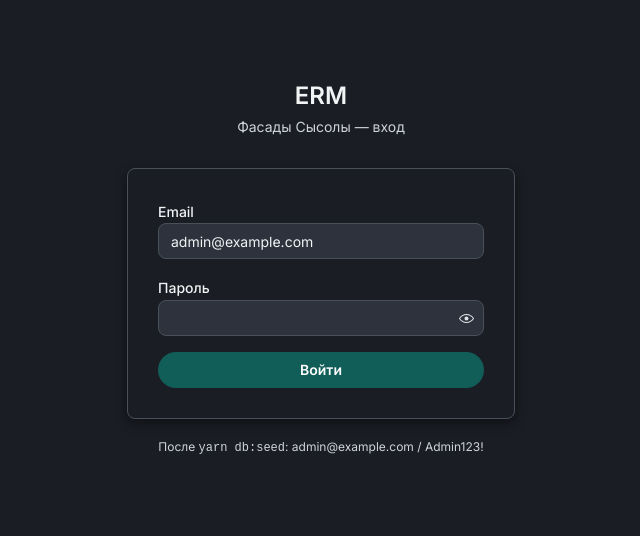
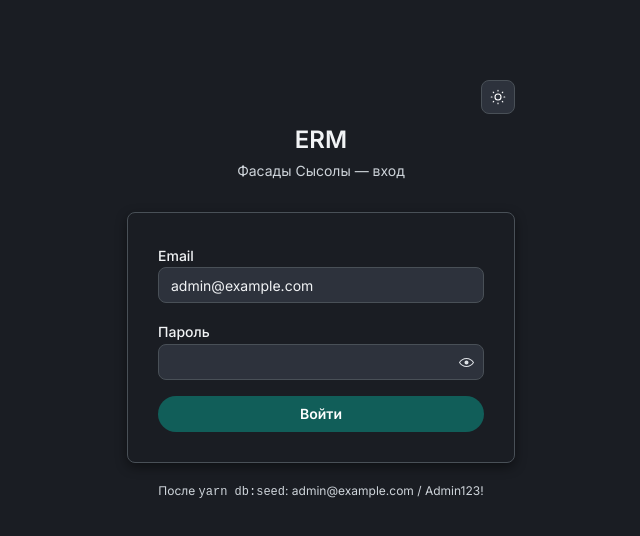
Before and after one commit to IvanDmitrachkov/fasady-sysoly-erm-monorepo, a React (Vite) app in the folder apps/web/: page /admin/login in a window 1280 px wide. Shown: the top 536 px of the page, without its empty margins (319-959 px from the left). Built offline with nearby package versions, Linux system fonts and the light colour scheme.

Commit message:
темная тема

```diff
--- /dev/null
+++ b/apps/web/src/components/ThemeToggle.tsx
@@ -0,0 +1,21 @@
+import { ActionIcon, Tooltip, useComputedColorScheme, useMantineColorScheme } from "@mantine/core";
+import { IconMoon, IconSun } from "@tabler/icons-react";
+
+export function ThemeToggle() {
+  const { toggleColorScheme } = useMantineColorScheme();
+  const computed = useComputedColorScheme("light", { getInitialValueInEffect: true });
+  const isDark = computed === "dark";
+
+  return (
+    <Tooltip label={isDark ? "Светлая тема" : "Тёмная тема"}>
+      <ActionIcon
+        variant="default"
+        size="lg"
+        onClick={() => toggleColorScheme()}
+        aria-label={isDark ? "Включить светлую тему" : "Включить тёмную тему"}
+      >
+        {isDark ? <IconSun size={18} stroke={1.5} /> : <IconMoon size={18} stroke={1.5} />}
+      </ActionIcon>
+    </Tooltip>
+  );
+}
--- a/apps/web/src/layouts/ShellLayout.tsx
+++ b/apps/web/src/layouts/ShellLayout.tsx
@@ -1,6 +1,7 @@
 import { useEffect } from "react";
 import { useQuery } from "@tanstack/react-query";
 import { AppShell, Burger, Button, Group, NavLink, Text, Title } from "@mantine/core";
+import { ThemeToggle } from "../components/ThemeToggle";
 import { useDisclosure } from "@mantine/hooks";
 import { Link as RouterLink, NavLink as RouterNavLink, Outlet, useLocation, useNavigate } from "react-router-dom";
 import { meRequest } from "../api/auth";
@@ -54,6 +55,7 @@ export function ShellLayout() {
           </Group>
           {user ? (
             <Group gap="sm">
+              <ThemeToggle />
               <Text size="sm" c="dimmed">
                 {userDisplayName(user)} · {user.role}
               </Text>
--- a/apps/web/src/main.tsx
+++ b/apps/web/src/main.tsx
@@ -4,7 +4,11 @@ import "@mantine/dates/styles.css";
 import { StrictMode } from "react";
 import { createRoot } from "react-dom/client";
 import { QueryClientProvider } from "@tanstack/react-query";
-import { MantineProvider } from "@mantine/core";
+import {
+  ColorSchemeScript,
+  MantineProvider,
+  localStorageColorSchemeManager,
+} from "@mantine/core";
 import { Notifications } from "@mantine/notifications";
 import { DatesProvider } from "@mantine/dates";
 import dayjs from "dayjs";
@@ -16,10 +20,17 @@ import { theme } from "./theme";
 
 dayjs.locale("ru");
 
+const colorSchemeManager = localStorageColorSchemeManager();
+
 createRoot(document.getElementById("root")!).render(
   <StrictMode>
+    <ColorSchemeScript defaultColorScheme="dark" />
     <QueryClientProvider client={queryClient}>
-      <MantineProvider theme={theme} defaultColorScheme="dark">
+      <MantineProvider
+        theme={theme}
+        defaultColorScheme="dark"
+        colorSchemeManager={colorSchemeManager}
+      >
         <DatesProvider settings={{ locale: "ru", firstDayOfWeek: 1 }}>
           <Notifications position="top-right" />
           <RouterProvider router={router} />
--- a/apps/web/src/pages/LoginPage.tsx
+++ b/apps/web/src/pages/LoginPage.tsx
@@ -3,6 +3,7 @@ import { useMutation } from "@tanstack/react-query";
 import {
   Button,
   Container,
+  Group,
   Paper,
   PasswordInput,
   Stack,
@@ -10,6 +11,7 @@ import {
   TextInput,
   Title,
 } from "@mantine/core";
+import { ThemeToggle } from "../components/ThemeToggle";
 import { useEffect } from "react";
 import { useForm } from "react-hook-form";
 import { useNavigate } from "react-router-dom";
@@ -50,6 +52,9 @@ export function LoginPage() {
 
   return (
     <Container size={420} my={80}>
+      <Group justify="flex-end" mb="xs">
+        <ThemeToggle />
+      </Group>
       <Title ta="center" order={2}>
         ERM
       </Title>
```
Also changed, not shown: 1 other file (tests, documents, lock files or other folders).
